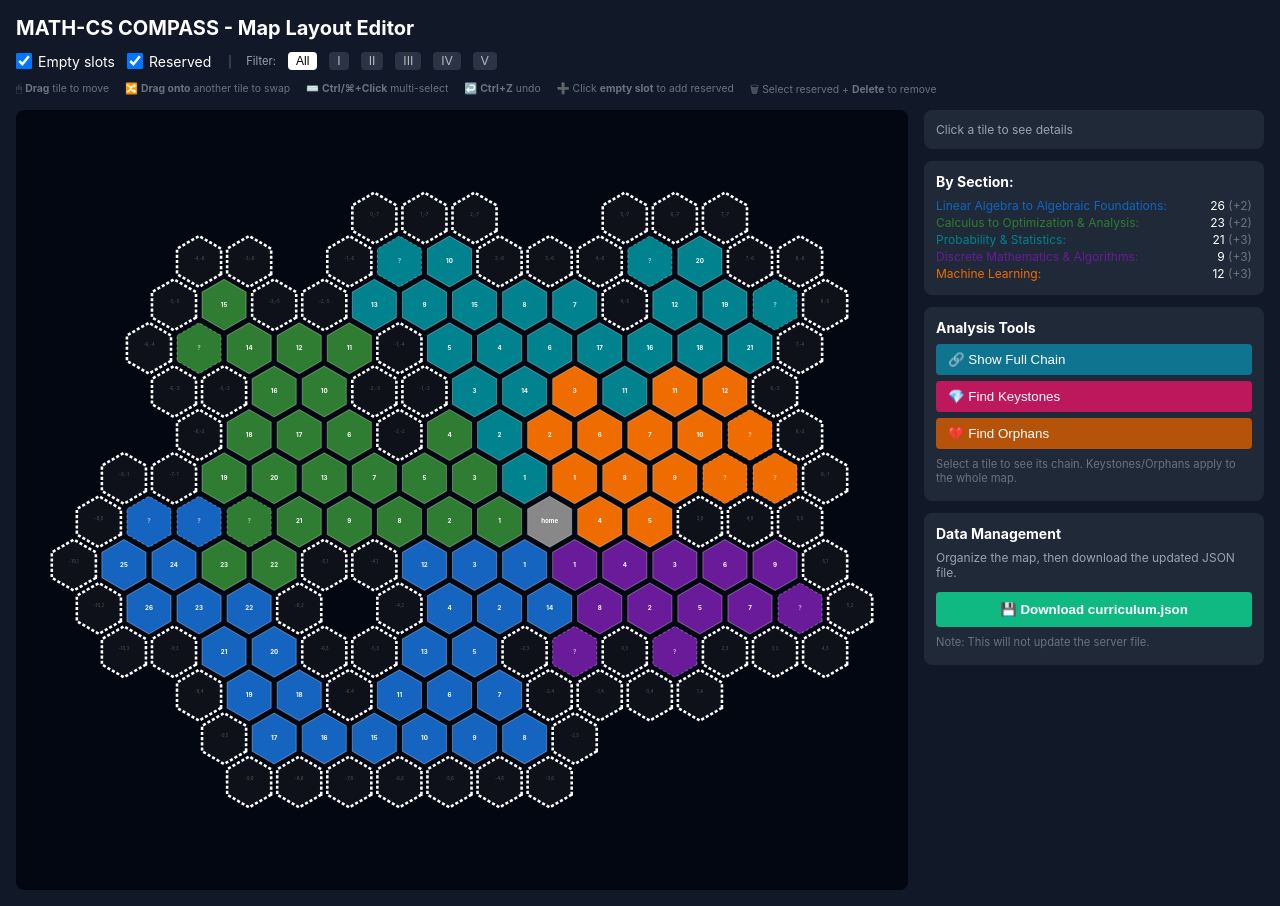
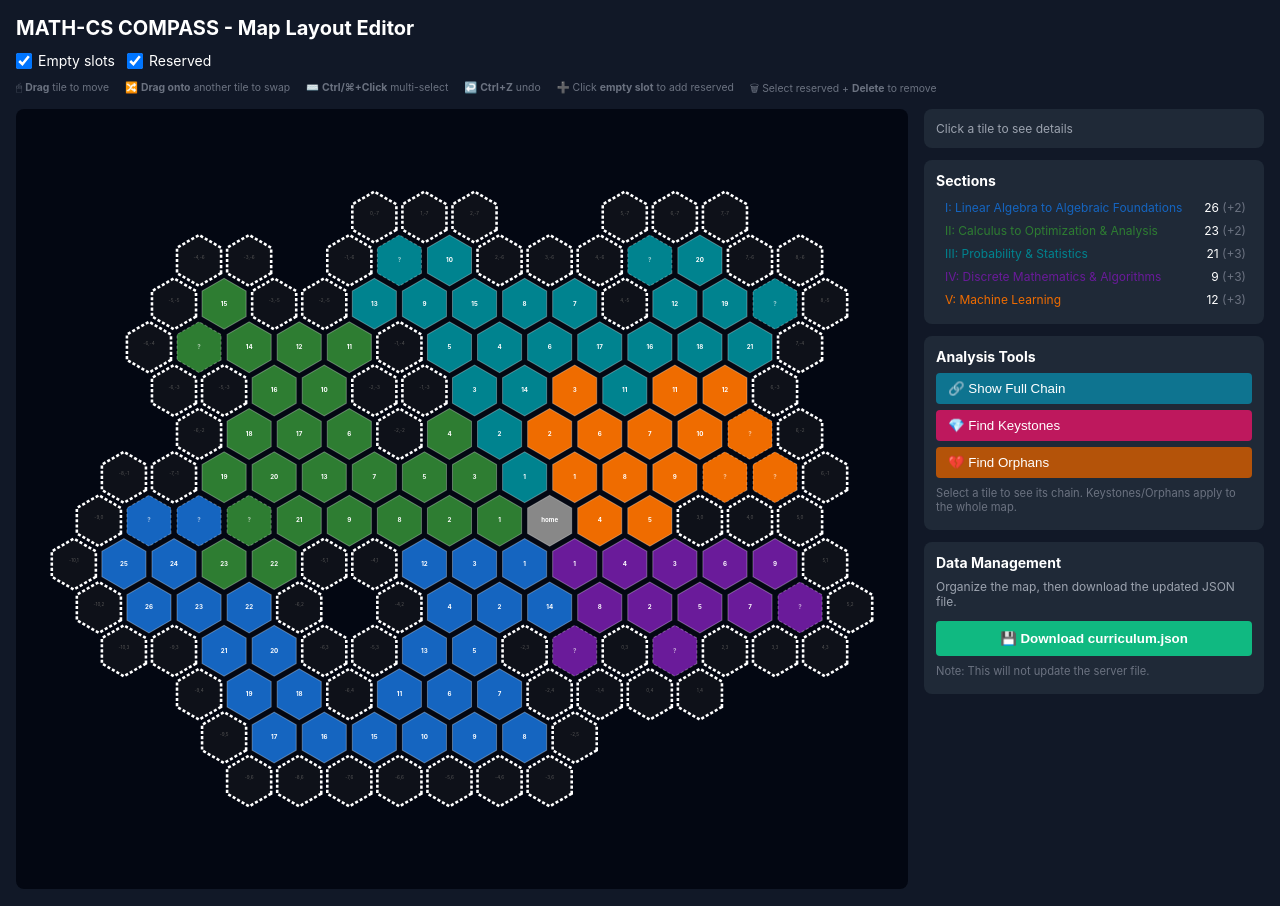
Before and after one commit to Yusukey01/yusukey01.github.io, a Jekyll site: the page map/map_editor.html, which Jekyll copies as it is, in a window 1280 px wide. Built offline with Jekyll 4.4.1, drawn with Linux system fonts in a browser that asks for light colours; nearby versions of some CDN libraries.

Commit message:
moved filter function to the By Section

```diff
--- a/map/map_editor.html
+++ b/map/map_editor.html
@@ -20,15 +20,6 @@
         .controls { display: flex; gap: 12px; flex-wrap: wrap; align-items: center; margin-bottom: 12px; }
         .controls label { display: flex; align-items: center; gap: 6px; font-size: 0.875rem; cursor: pointer; }
         .controls input[type="checkbox"] { width: 16px; height: 16px; cursor: pointer; }
-        .filter-group { display: flex; gap: 6px; align-items: center; margin-left: 8px; }
-        .filter-label { font-size: 0.75rem; color: #9ca3af; }
-        .filter-btn {
-            padding: 4px 8px; font-size: 0.75rem; border: none; border-radius: 4px;
-            cursor: pointer; transition: all 0.15s;
-        }
-        .filter-btn.active { background: #fff; color: #000; }
-        .filter-btn:not(.active) { background: #374151; color: #fff; opacity: 0.7; }
-        .filter-btn:hover { opacity: 1; }
         .legend { display: flex; gap: 16px; flex-wrap: wrap; font-size: 0.75rem; margin-bottom: 12px; }
         .legend-item { display: flex; align-items: center; gap: 4px; }
         .legend-color { width: 12px; height: 12px; border-radius: 3px; }
@@ -666,21 +657,6 @@
                             <input type="checkbox" checked={showReserved} onChange={(e) => setShowReserved(e.target.checked)} />
                             Reserved
                         </label>
-                        <span style={{ color: '#6b7280', fontSize: '0.7rem', marginLeft: '4px' }}>│</span>
-                        <span style={{ color: '#9ca3af', fontSize: '0.7rem' }}>Filter:</span>
-                        <button className={`filter-btn ${highlightSections.size === 0 ? 'active' : ''}`} onClick={() => setHighlightSections(new Set())} style={{ padding: '2px 8px' }}>All</button>
-                        {Object.entries(SECTION_NAMES).filter(([k]) => k !== 'HOME').map(([key, name]) => (
-                            <button key={key} className={`filter-btn ${highlightSections.has(key) ? 'active' : ''}`}
-                                style={{ padding: '2px 8px', backgroundColor: highlightSections.has(key) ? SECTION_COLORS[key] : undefined }}
-                                onClick={() => setHighlightSections(prev => {
-                                    const next = new Set(prev);
-                                    next.has(key) ? next.delete(key) : next.add(key);
-                                    return next;
-                                })}
-                                title={name}>
-                                {key}
-                            </button>
-                        ))}
                     </div>
 
                     <div style={{ fontSize: '0.65rem', color: '#6b7280', marginBottom: '10px', display: 'flex', gap: '16px', flexWrap: 'wrap' }}>
@@ -906,13 +882,32 @@
                             )}
 
                             <div className="info-box">
-                                <h3 style={{ marginBottom: '8px' }}>By Section:</h3>
+                                <div style={{ display: 'flex', justifyContent: 'space-between', alignItems: 'center', marginBottom: '8px' }}>
+                                    <h3 style={{ margin: 0 }}>Sections</h3>
+                                    {highlightSections.size > 0 && (
+                                        <button
+                                            onClick={() => setHighlightSections(new Set())}
+                                            style={{ background: 'none', border: 'none', color: '#9ca3af', cursor: 'pointer', fontSize: '0.65rem' }}
+                                        >Clear filter</button>
+                                    )}
+                                </div>
                                 {Object.entries(SECTION_NAMES).filter(([k]) => k !== 'HOME').map(([key, name]) => {
                                     const count = tiles.filter(t => t.section === key && !t.isReserved).length;
                                     const reserved = tiles.filter(t => t.section === key && t.isReserved).length;
+                                    const isActive = highlightSections.has(key);
                                     return (
-                                        <div key={key} className="section-stats">
-                                            <span style={{ color: SECTION_COLORS[key] }}>{name}:</span>
+                                        <div key={key} className="section-stats"
+                                            onClick={() => setHighlightSections(prev => {
+                                                const next = new Set(prev);
+                                                next.has(key) ? next.delete(key) : next.add(key);
+                                                return next;
+                                            })}
+                                            style={{ cursor: 'pointer', padding: '3px 6px', borderRadius: '4px', marginBottom: '2px',
+                                                background: isActive ? `${SECTION_COLORS[key]}22` : 'transparent',
+                                                borderLeft: isActive ? `3px solid ${SECTION_COLORS[key]}` : '3px solid transparent',
+                                                opacity: highlightSections.size > 0 && !isActive ? 0.4 : 1,
+                                                transition: 'all 0.15s' }}>
+                                            <span style={{ color: SECTION_COLORS[key] }}>{key}: {name}</span>
                                             <span>{count} {reserved > 0 && <span className="count-reserved">(+{reserved})</span>}</span>
                                         </div>
                                     );
```
